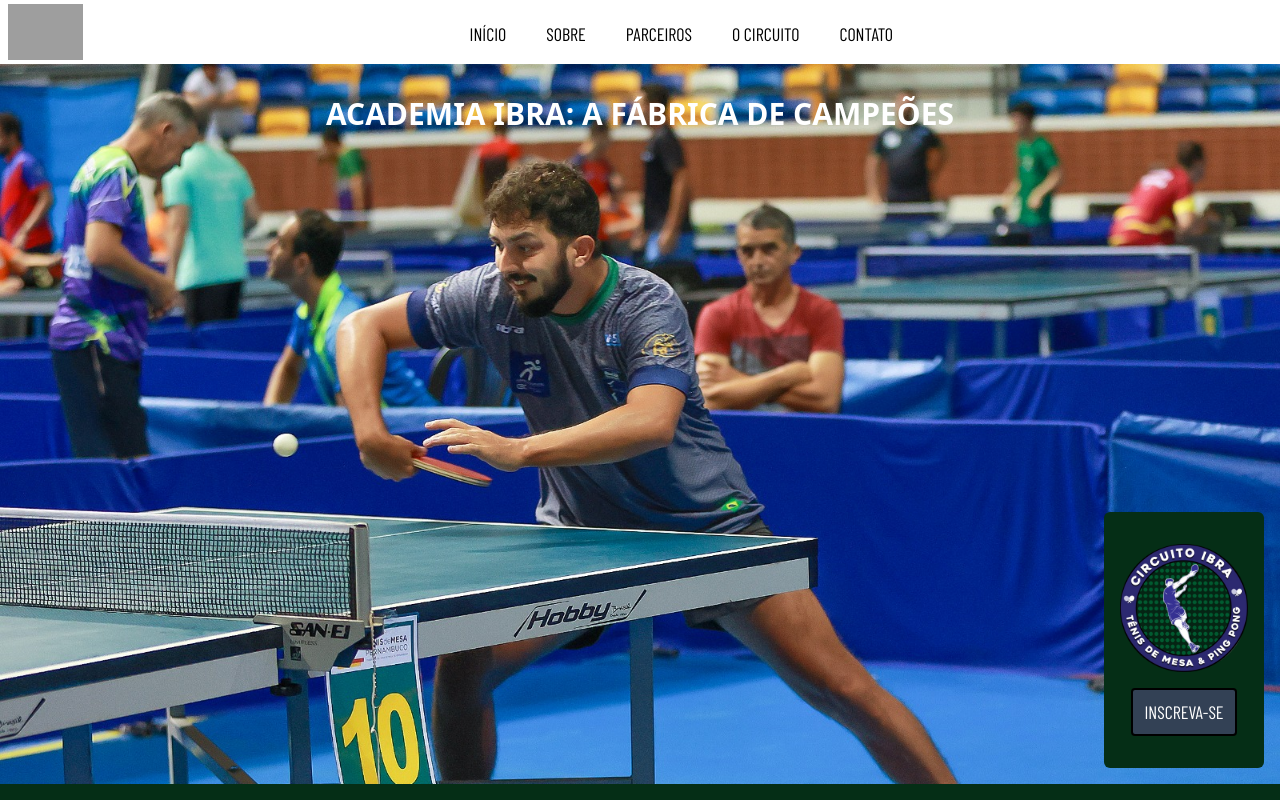
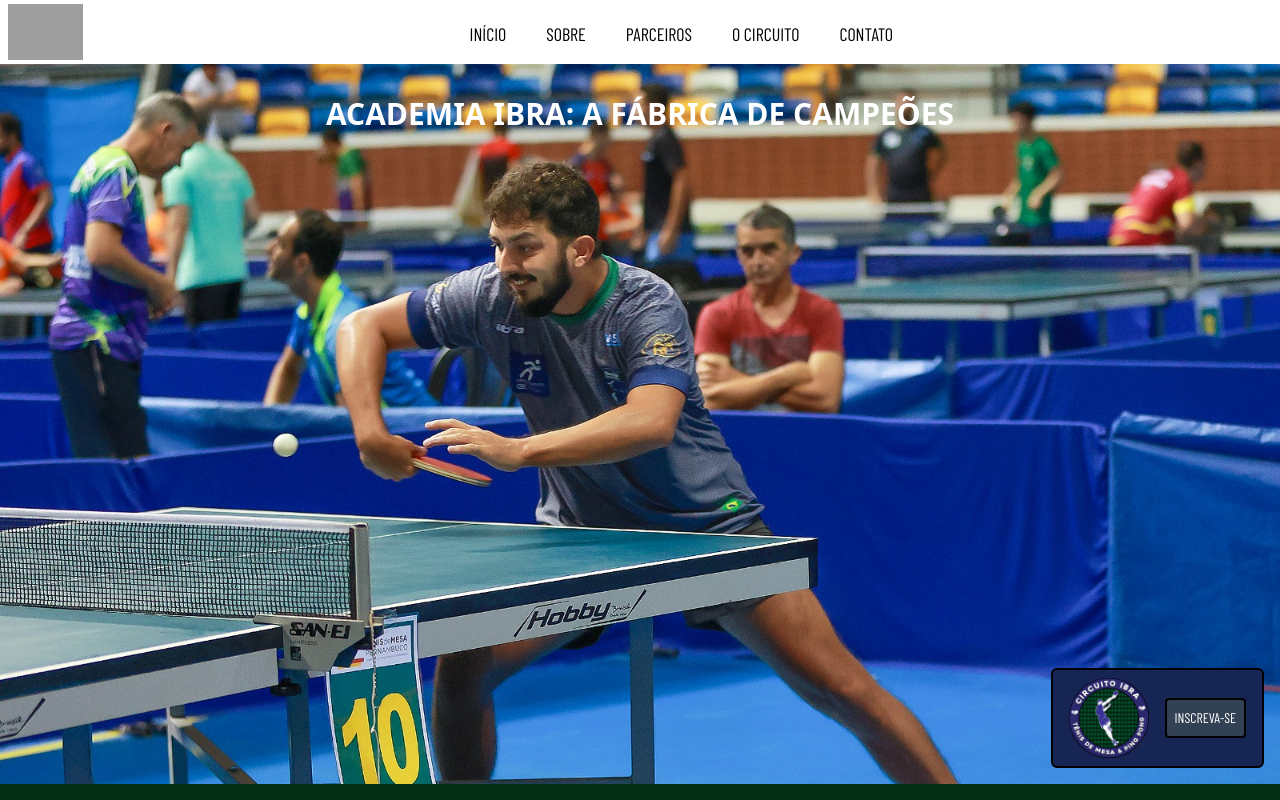
Before and after one commit to Marcoswodbarros/ibra-tenis-de-mesa, a website: page index.html in a window 1280 px wide. Shown: the top 800 px of the page. Drawn offline with nearby package versions, Linux system fonts and the light colour scheme; grey boxes are pictures that could not be loaded.

Commit message:
Mobile and Desktop: Updating circuito style

```diff
--- a/index.html
+++ b/index.html
@@ -46,10 +46,10 @@
         class="flex flex-col items-center h-90h mb-10 relative">
             <h1 id="main__titulo" class="uppercase text-white text-3xl mt-8 px-4 font-bold text-center">Academia Ibra: a
                 Fábrica de campeões</h1>
-            <div id="main__container--images" class="lg:bg-green-950 flex flex-col items-center justify-center gap-y-4 py-8 px-4 rounded-md lg:absolute lg:bottom-4 lg:right-4">
-                <img src="src/images/circuito-logo.png" class="h-40h lg:h-32" alt="Logo do circuito Ibra">
+            <div id="main__container--images" class="lg:bg-blue-950 lg:border-2 lg:border-black lg:border-solid flex flex-col items-center justify-center gap-y-4 py-8 px-4 rounded-md lg:absolute lg:bottom-4 lg:right-4 lg:flex-row lg:gap-x-4 lg:py-2">
+                <img src="src/images/circuito-logo.png" class="h-40h lg:h-20" alt="Logo do circuito Ibra">
                 <a href="https://form.jotform.com/contatoibratt/ficha-de-inscrio-circuito-ibra-de-t" id="main__button"
-                    class="main__button button__hover lg:w-10/12">Inscreva-se</a>
+                    class="main__button button__hover lg:w-full lg:px-2">Inscreva-se</a>
             </div>
         </section>
 
--- a/src/input.css
+++ b/src/input.css
@@ -7,7 +7,7 @@
 }
 
 .main__button {
-    @apply bg-slate-700 text-lg font-barlow rounded text-white border-2 border-black border-solid uppercase py-2 flex justify-center w-1/2 lg:w-1/5;
+    @apply bg-slate-700 font-barlow rounded text-white border-2 border-black border-solid uppercase py-2 flex justify-center w-1/2 lg:text-sm lg:w-1/5;
 }
 
 .main__patrocinadores {
```
Also changed, not shown: dist/output.css.
